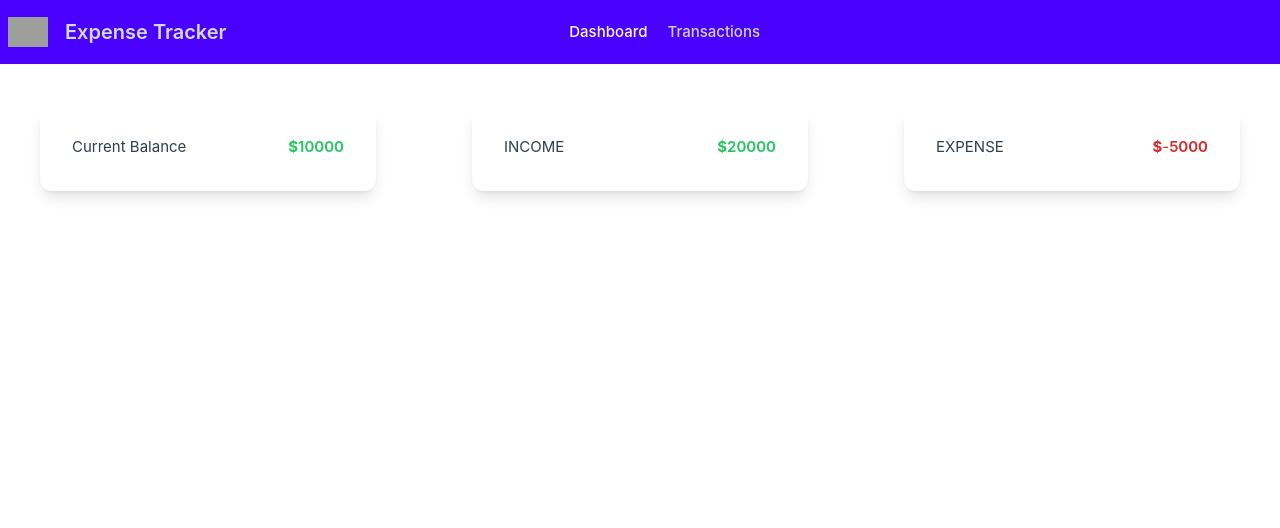
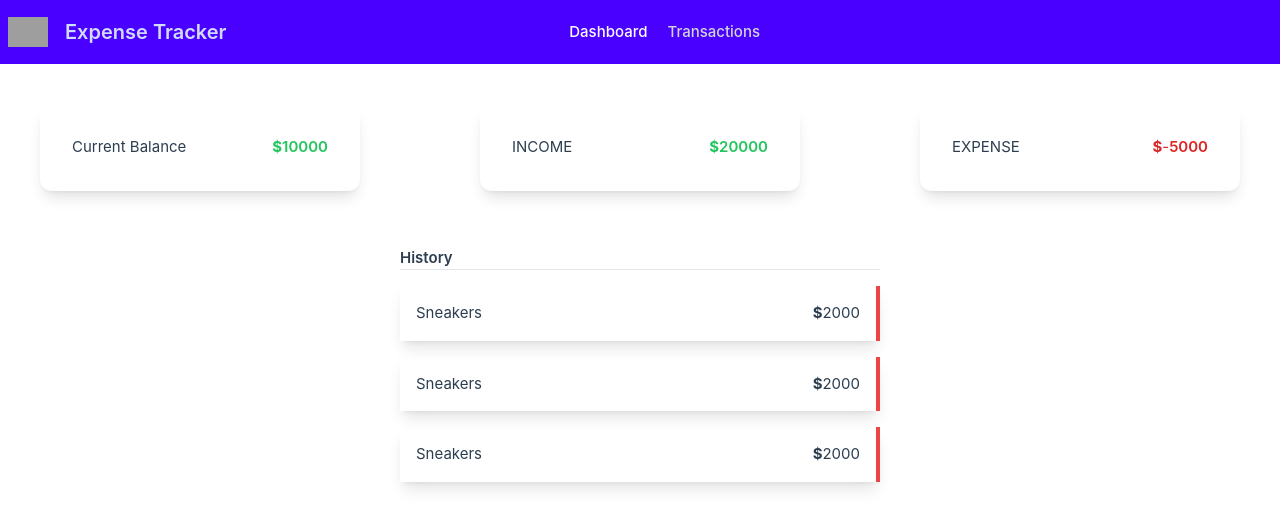
Before and after one commit to Yohannes-F21/vue-expense-tracker, a Vue app: page /dashboard in a window 1280 px wide. Shown: the top 528 px of the page. Built offline with nearby package versions, Linux system fonts and the light colour scheme; grey boxes are pictures that could not be loaded.

Commit message:
transaction-history

```diff
--- /dev/null
+++ b/src/components/TransactionItem.vue
@@ -0,0 +1,11 @@
+<script setup>
+const props = defineProps(["transactionName", "transactionCost"]);
+</script>
+<template>
+  <div
+    class="p-4 shadow-lg flex justify-between my-4 border-r-4 border-r-red-500"
+  >
+    <h2>{{ transactionName }}</h2>
+    <p><b>$</b>{{ transactionCost }}</p>
+  </div>
+</template>
--- /dev/null
+++ b/src/components/TranscationList.vue
@@ -0,0 +1,21 @@
+<script setup>
+import TransactionItem from "../components/TransactionItem.vue";
+</script>
+<template>
+  <div class="border-solid border-black w-[40%] mx-auto p-4">
+    <h2 class="font-semibold">History</h2>
+    <hr />
+    <TransactionItem
+      transaction-name="Sneakers"
+      transaction-cost="2000"
+    ></TransactionItem>
+    <TransactionItem
+      transaction-name="Sneakers"
+      transaction-cost="2000"
+    ></TransactionItem>
+    <TransactionItem
+      transaction-name="Sneakers"
+      transaction-cost="2000"
+    ></TransactionItem>
+  </div>
+</template>
--- a/src/views/Dashboard.vue
+++ b/src/views/Dashboard.vue
@@ -1,10 +1,12 @@
 <script setup>
 import BaseCard from "../components/UI/BaseCard.vue";
+import TransactionList from "../components/TranscationList.vue";
 </script>
 <template>
-  <div class="grid grid-cols-3 gap-4">
+  <div class="grid grid-cols-3 gap-10">
     <BaseCard balance-type="Current Balance" balance="10000"> </BaseCard>
     <BaseCard balance-type="INCOME" balance="20000"> </BaseCard>
     <BaseCard balance-type="EXPENSE" balance="5000"> </BaseCard>
   </div>
+  <TransactionList></TransactionList>
 </template>
```
